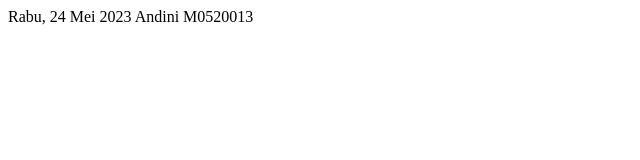
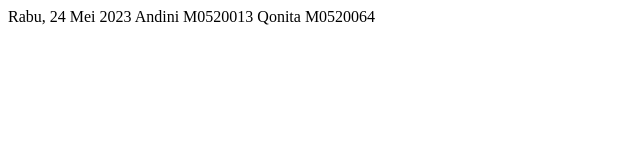
Before and after one commit to andiniira/PRPL11GIT, a plain HTML site: page index.html in a window 1280 px wide. Shown: the whole page, without its empty margins (0-640 px from the left). Drawn offline with Linux system fonts and the light colour scheme.

Commit message:
Edit file index

```diff
--- a/index.html
+++ b/index.html
@@ -9,5 +9,6 @@
 <body>
     Rabu, 24 Mei 2023
     Andini M0520013
+    Qonita M0520064
 </body>
 </html>
```
